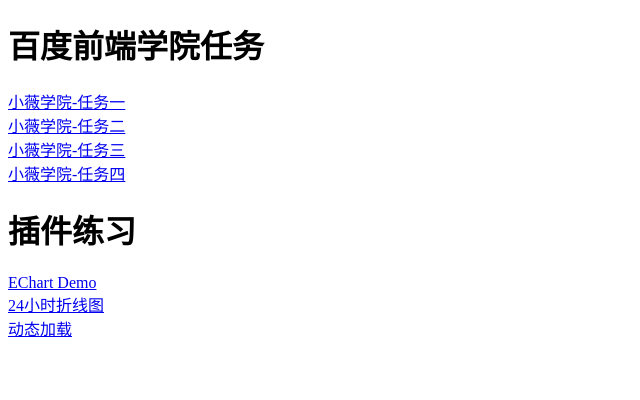
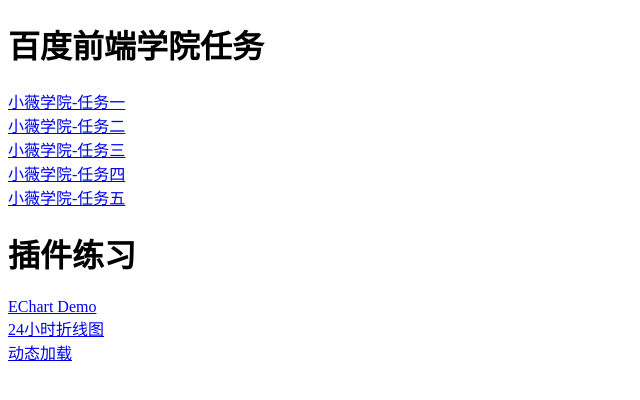
Before and after one commit to a544793138/a544793138.github.io, a plain HTML site: page index.html in a window 1280 px wide. Shown: the whole page, without its empty margins (0-640 px from the left). Drawn offline with Linux system fonts and the light colour scheme.

Commit message:
添加任务五链接

```diff
--- a/index.html
+++ b/index.html
@@ -12,6 +12,7 @@
 	<a href="https://a544793138.github.io/baiduJob/task_1_2/task_1_2.html">小薇学院-任务二</a><br>
 	<a href="https://a544793138.github.io/baiduJob/task_1_3/task_1_3.html">小薇学院-任务三</a><br>
 	<a href="https://a544793138.github.io/baiduJob/task_1_4/task_1_4.html">小薇学院-任务四</a><br>
+	<a href="https://a544793138.github.io/baiduJob/task_1_5/task_1_5.html">小薇学院-任务五</a><br>
 
 
 	<h1>插件练习</h1>
```
